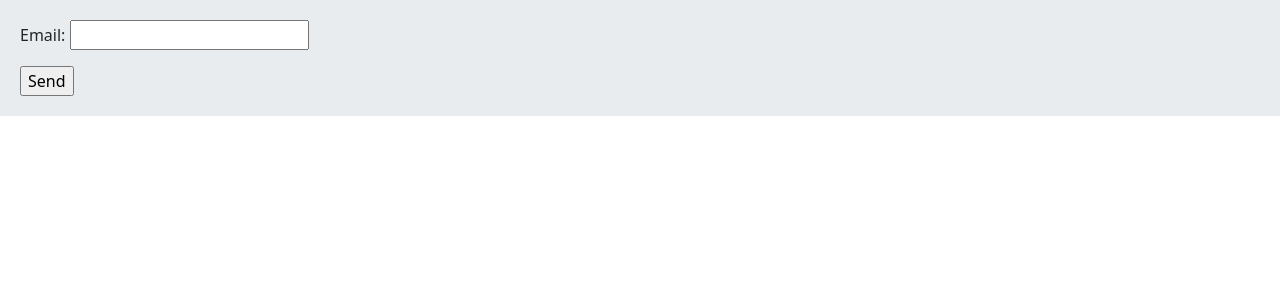
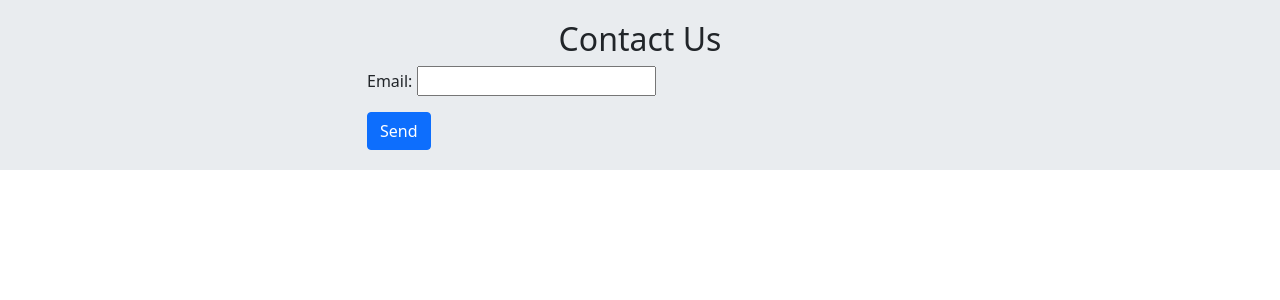
Before and after one commit to amirhosein2004/django-social-network, a Django app: page /account/reset/ in a window 1280 px wide. Shown: the part 56-356 px from the top of the page. Run offline with Django 4.2, Linux system fonts and the light colour scheme.

Commit message:
change html files and add link forget password

```diff
--- a/account/templates/account/login.html
+++ b/account/templates/account/login.html
@@ -14,5 +14,7 @@
             {{ form.as_p }}
             <button type="submit" class="btn-login">Login</button>
         </form>
+
+        <p class="forgot-password">Forgot your password? <a href="{% url 'account:reset_password' %}">Reset it here</a>.</p>
     </div>
 {% endblock %}
--- a/account/templates/account/password_reset_form.html
+++ b/account/templates/account/password_reset_form.html
@@ -1,9 +1,18 @@
 {% extends 'base.html' %}
 
 {% block content %}
-    <form action="" method="post">
-        {% csrf_token %}
-        {{ form.as_p }}
-        <input type="submit" value="Send">
-    </form>
+<div class="container">
+    <div class="row">
+        <div class="col-md-6 offset-md-3">
+            <h2 class="text-center">Contact Us</h2>
+            <form action="" method="post">
+                {% csrf_token %}
+                <div class="form-group">
+                    {{ form.as_p }}
+                </div>
+                <button type="submit" class="btn btn-primary">Send</button>
+            </form>
+        </div>
+    </div>
+</div>
 {% endblock %}
```
Also changed, not shown: account/templates/account/password_reset_complete.html (+9 -1 lines), account/templates/account/password_reset_confirm.html (+11 -2 lines), account/templates/account/password_reset_done.html (+9 -1 lines), db.sqlite3.
